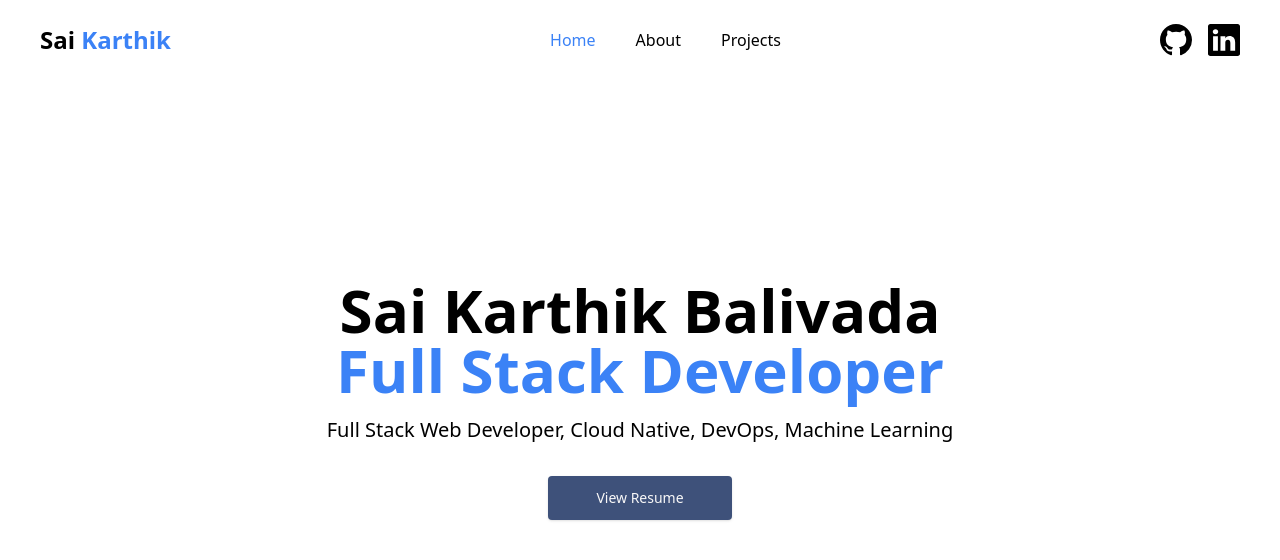
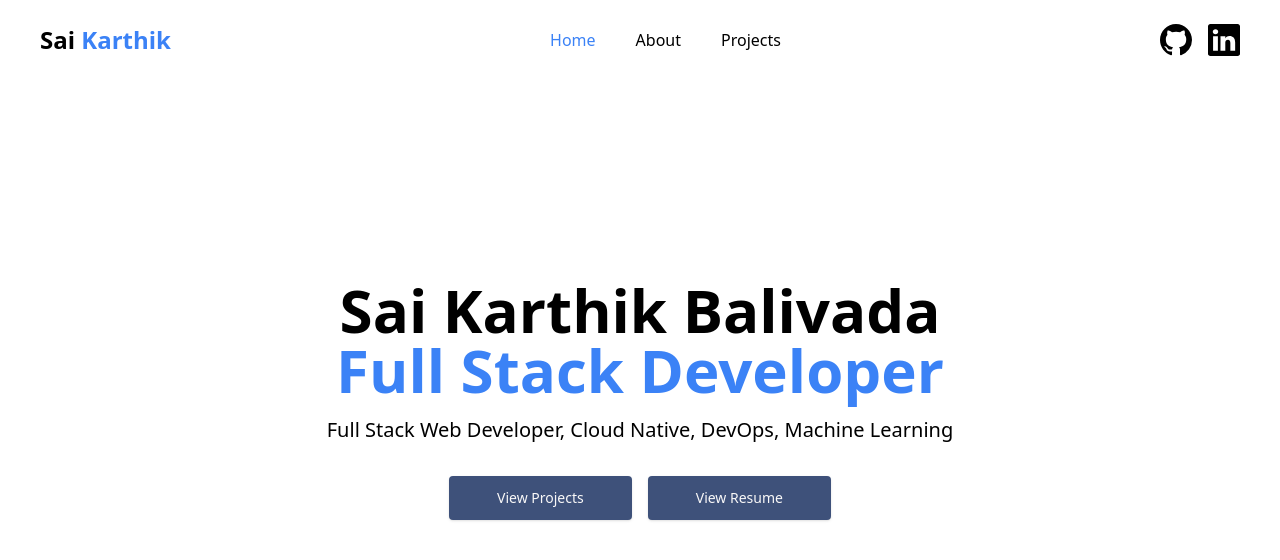
Before and after one commit to Saikartik101/portfolio-1, a Next.js app: page / in a window 1280 px wide. Shown: the top 560 px of the page. Built offline with nearby package versions, Linux system fonts and the light colour scheme.

Commit message:
Update Home.js

```diff
--- a/components/Home.js
+++ b/components/Home.js
@@ -32,6 +32,15 @@ const Home = () => {
                         Full Stack Web Developer, Cloud Native, DevOps, Machine Learning
                     </p>
                     <div className='flex flex-wrap justify-center gap-4 mt-8 grid-cols-2'>
+                        <Link href='/projects'>
+                            <a
+                                target='_blank'
+                                rel='noopener noreferrer'
+                                className='px-12 py-3 text-sm font-medium text-culturedWhite bg-mnBlue rounded shadow active:bg-blue-500 hover:bg-carolinaBlue focus:outline-none focus:ring'
+                            >
+                                View Projects
+                            </a>
+                        </Link>
                         <Link href='/resume.pdf'>
                             <a
                                 target='_blank'
```
